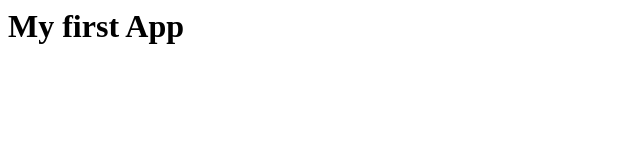
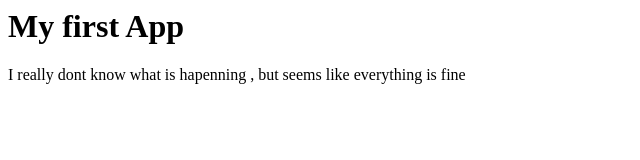
Before and after one commit to akshayghadi45/dbapp, a plain HTML site: page index.html in a window 1280 px wide. Shown: the whole page, without its empty margins (0-640 px from the left). Drawn offline with Linux system fonts and the light colour scheme.

Commit message:
updated html

```diff
--- a/index.html
+++ b/index.html
@@ -3,7 +3,7 @@
 </head>
 <body>
 <h1> My first App </h1>
-
+<p> I really dont know what is hapenning , but seems like everything is fine </P>
 
 
 
```
